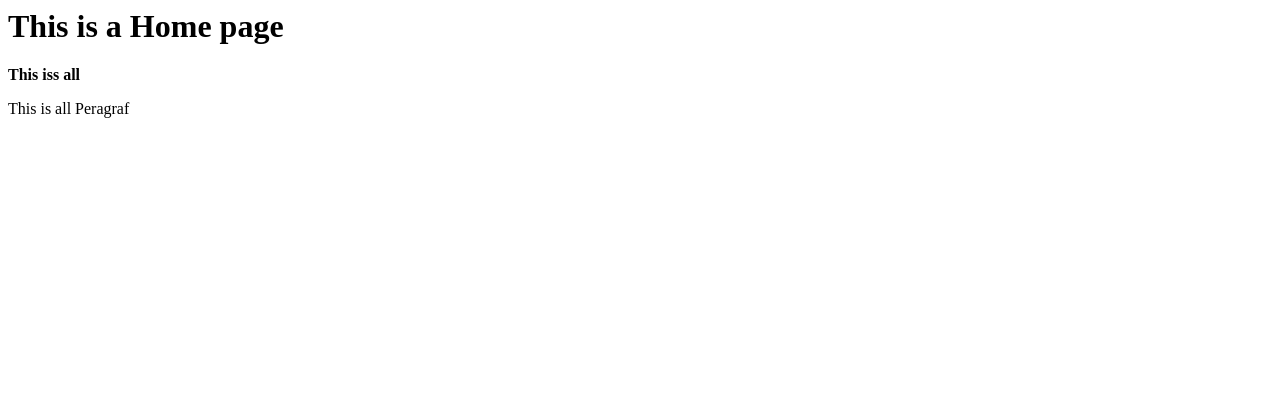
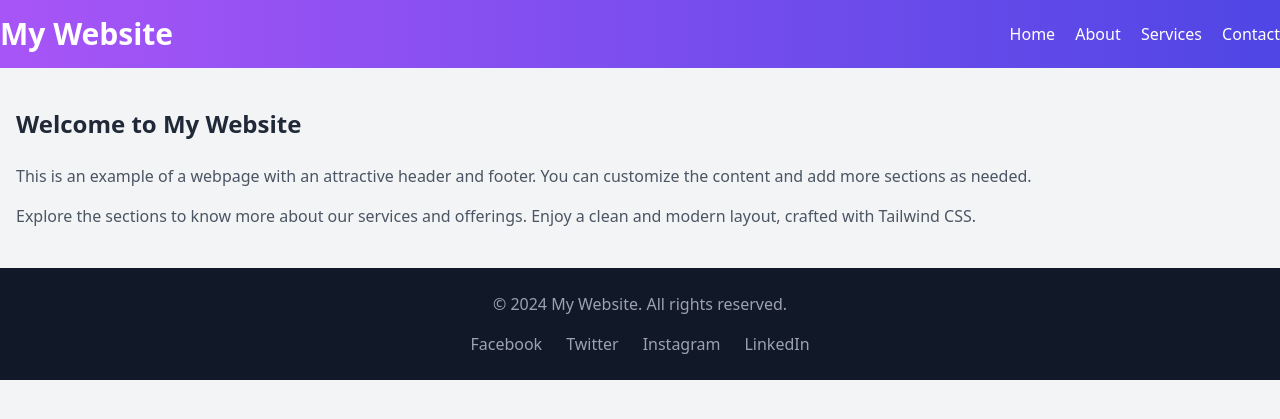
Before and after one commit to Unixxxxxx/django_1, a Django app: page / in a window 1280 px wide. Shown: the top 419 px of the page. Run offline with Django 4.2, Linux system fonts and the light colour scheme; some libraries are stand-ins or nearby versions.

Commit message:
add Base.html in home and all

```diff
--- /dev/null
+++ b/Templates/base.html
@@ -0,0 +1,45 @@
+<!DOCTYPE html>
+<html lang="en">
+<head>
+    <meta charset="UTF-8">
+    <meta name="viewport" content="width=device-width, initial-scale=1.0">
+    <title>Attractive Header & Footer</title>
+    <script src="https://cdn.tailwindcss.com"></script>
+</head>
+<body class="bg-gray-100">
+
+    <!-- Header -->
+    <header class="bg-gradient-to-r from-purple-500 to-indigo-600 text-white py-4">
+        <div class="container mx-auto flex justify-between items-center">
+            <h1 class="text-3xl font-bold">My Website</h1>
+            <nav class="space-x-4">
+                <a href="#" class="hover:underline">Home</a>
+                <a href="#" class="hover:underline">About</a>
+                <a href="#" class="hover:underline">Services</a>
+                <a href="#" class="hover:underline">Contact</a>
+            </nav>
+        </div>
+    </header>
+
+    <!-- Main Content -->
+    <main class="container mx-auto mt-10 px-4">
+        <h2 class="text-2xl font-bold text-gray-800 mb-6">Welcome to My Website</h2>
+        <p class="text-gray-600 mb-4">This is an example of a webpage with an attractive header and footer. You can customize the content and add more sections as needed.</p>
+        <p class="text-gray-600">Explore the sections to know more about our services and offerings. Enjoy a clean and modern layout, crafted with Tailwind CSS.</p>
+    </main>
+
+    <!-- Footer -->
+    <footer class="bg-gray-900 text-gray-400 py-6 mt-10">
+        <div class="container mx-auto text-center">
+            <p>&copy; 2024 My Website. All rights reserved.</p>
+            <div class="flex justify-center space-x-6 mt-4">
+                <a href="#" class="hover:text-white">Facebook</a>
+                <a href="#" class="hover:text-white">Twitter</a>
+                <a href="#" class="hover:text-white">Instagram</a>
+                <a href="#" class="hover:text-white">LinkedIn</a>
+            </div>
+        </div>
+    </footer>
+
+</body>
+</html>
--- a/Templates/home.html
+++ b/Templates/home.html
@@ -1,3 +1,6 @@
+{% extends "base.html" %}
+
 <h1> This is a Home page</h1>
+
 <strong> This iss all </strong>
 <p> This is all Peragraf</p>
```
